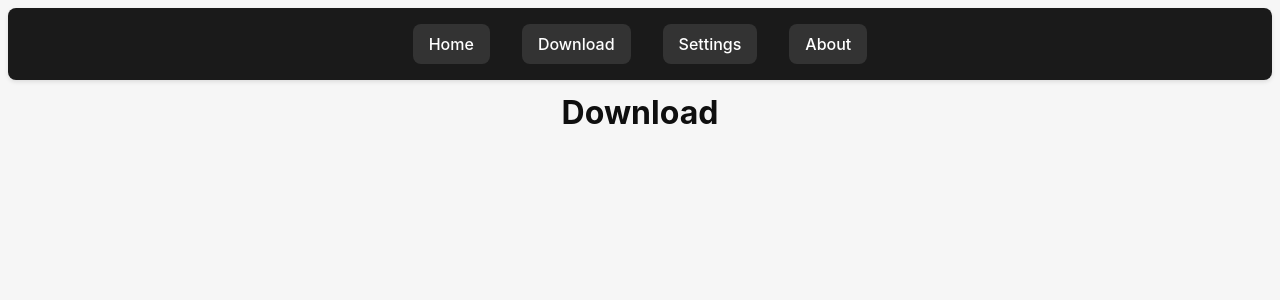
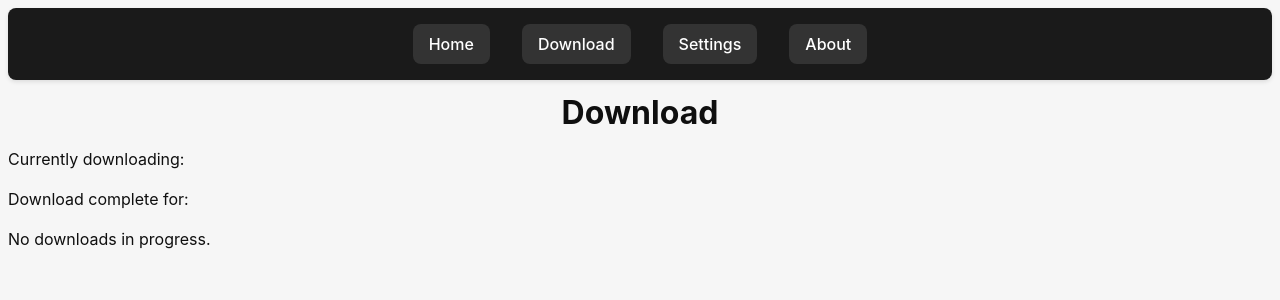
Before and after one commit to zerodev-exe/anidl-gui, a React (Vite) app: page /download in a window 1280 px wide. Shown: the top 300 px of the page. Built offline with nearby package versions, Linux system fonts and the light colour scheme.

Commit message:
Changed some files path

```diff
--- /dev/null
+++ b/components/Download.tsx
@@ -0,0 +1,13 @@
+
+function Download() {
+    return (
+        <div>
+            <h1>Download</h1>
+            <p>Currently downloading: {}</p>
+            <p>Download complete for: {}</p>
+            <p>No downloads in progress.</p>
+        </div>
+    );
+}
+
+export default Download;
--- a/src/Search.tsx
+++ b/components/Search.tsx
@@ -1,6 +1,6 @@
 import { useEffect, useState } from "react";
 import { invoke } from "@tauri-apps/api/tauri";
-import "./App.css";
+import "../src/App.css";
 
 interface Anime {
   img_url: string;
--- a/src/App.tsx
+++ b/src/App.tsx
@@ -1,4 +1,4 @@
-import Search from './Search';
+import Search from '../components/Search';
 import z from '/z.svg';
 
 function App() {
--- a/src/Download.tsx
+++ /dev/null
@@ -1,9 +0,0 @@
-function Download() {
-    return (
-        <div>
-            <h1>Download</h1>
-        </div>
-    )
-}
-
-export default Download;
--- a/tsconfig.json
+++ b/tsconfig.json
@@ -20,6 +20,6 @@
     "noUnusedParameters": true,
     "noFallthroughCasesInSwitch": true
   },
-  "include": ["src"],
+  "include": ["src", "components"],
   "references": [{ "path": "./tsconfig.node.json" }]
 }
```
Also changed, not shown: components/Header.tsx (+4 -8 lines), components/About.tsx (renamed from src/About.tsx), components/Settings.tsx (renamed from src/Settings.tsx).
